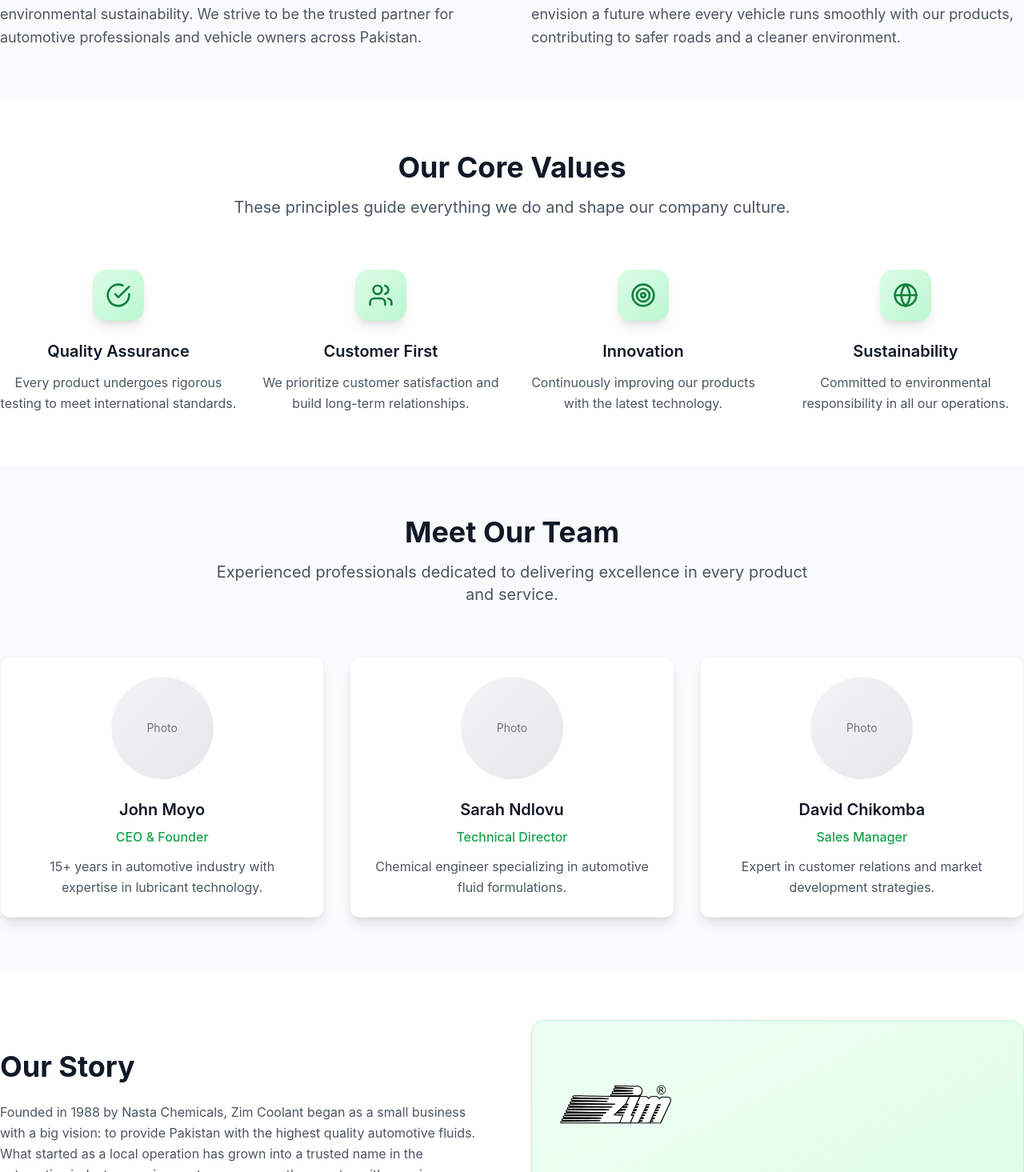
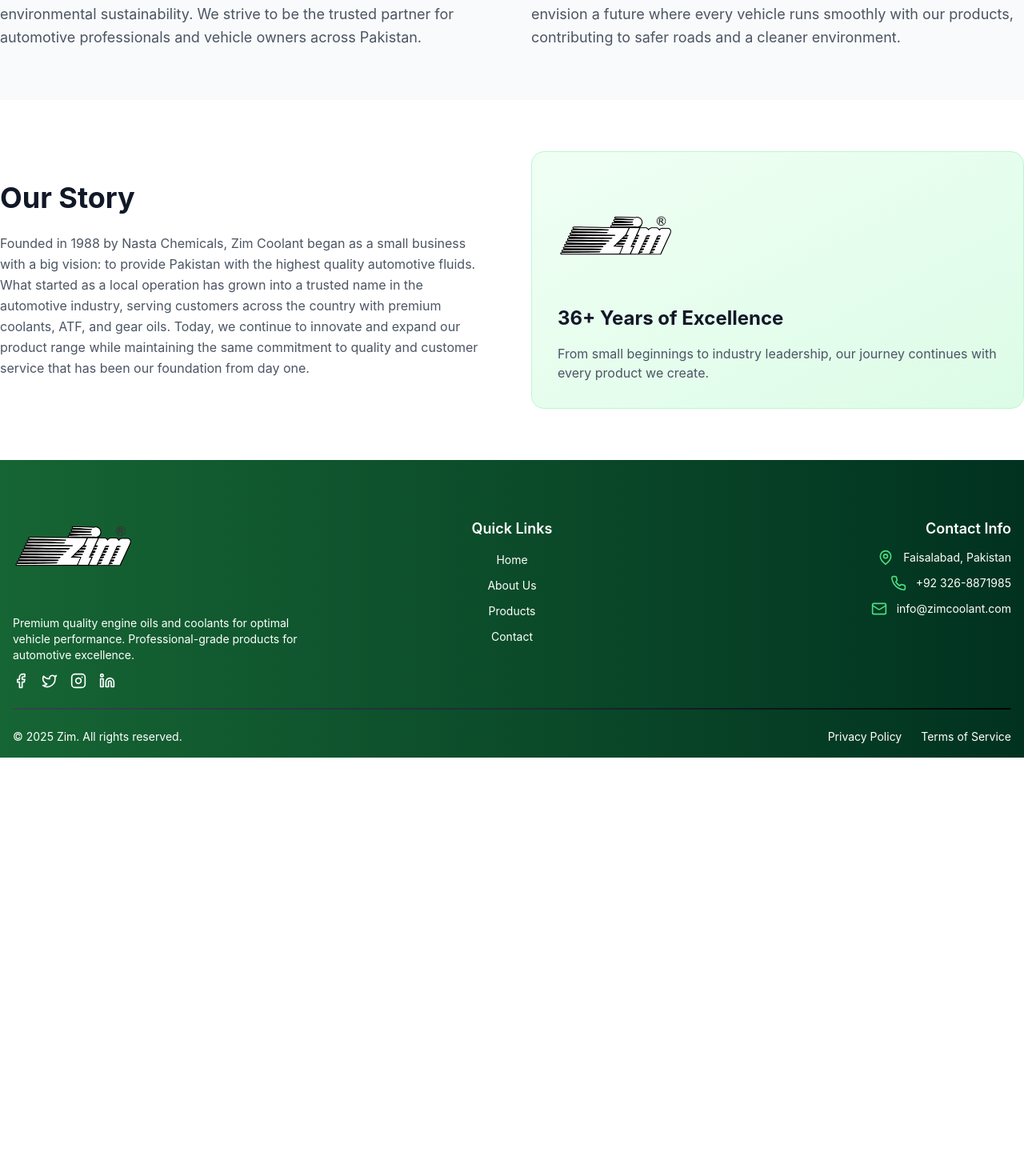
Before and after one commit to SaadAthar04/Zim-Coolant, a Next.js app: page /about in a window 1280 px wide. Shown: the part 785-2250 px from the top of the page at 80% size. After the commit the page ends 1732 px from the top, so only its background shows below. Built offline with nearby package versions, Linux system fonts and the light colour scheme.

Commit message:
update: further adjustments to about page

```diff
--- a/app/about/page.tsx
+++ b/app/about/page.tsx
@@ -126,7 +126,7 @@
       </section>
 
       {/* Values Section */}
-      <section className="py-16 bg-white">
+      {/* <section className="py-16 bg-white">
         <div className="container-custom">
           <div
             className="text-center mb-16"
@@ -158,10 +158,10 @@
             ))}
           </div>
         </div>
-      </section>
+      </section> */}
 
       {/* Team Section */}
-      <section className="py-16 bg-gray-50">
+      {/* <section className="py-16 bg-gray-50">
         <div className="container-custom">
           <div
             className="text-center mb-16"
@@ -198,7 +198,7 @@
             ))}
           </div>
         </div>
-      </section>
+      </section> */}
 
       {/* Story Section */}
       <section className="py-16 bg-white">
```
